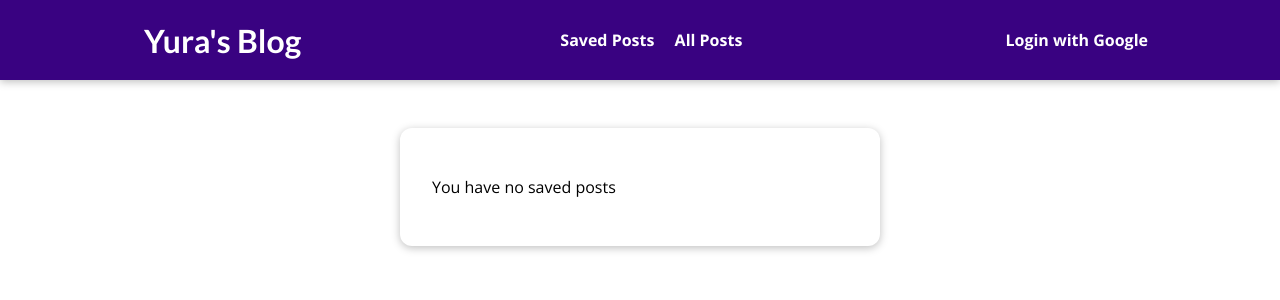
After one commit to YuraGavriley/personal-dev-blog, a Django app: page /read-later in a window 1280 px wide. The commit adds this page. Shown: the top 300 px of the page. Run offline with Django 4.2, Linux system fonts and the light colour scheme; some libraries are stand-ins or nearby versions.

Commit message:
Added read later feature via sessions

```diff
--- /dev/null
+++ b/main_app/static/main_app/read-later.css
@@ -0,0 +1,39 @@
+#main-navigation {
+    background-color: #390281;
+    box-shadow: 0 2px 8px rgba(0, 0, 0, 0.25);
+}
+
+#stored-posts {
+    margin: 8rem auto 3rem auto;
+    padding: 2rem;
+    border-radius: 12px;
+    box-shadow: 0 2px 8px rgba(0, 0, 0, 0.25);
+    background-color: white;
+    width: 90%;
+    max-width: 30rem;
+}
+
+#stored-posts ul {
+    list-style: none;
+    padding: 0;
+    margin: 0;
+}
+
+#stored-posts li {
+    margin: 1rem 0 ;
+}
+
+#stored-posts a{
+    display: block;
+    padding: 1rem;
+    width: 100%;
+    text-decoration: none;
+    border: 1px solid #ccc;
+    color: #1b1b1b;
+    font-weight: bold;
+}
+
+#stored-posts a:hover,
+#stored-posts a:active {
+    background-color: #ccc;
+}
--- /dev/null
+++ b/main_app/templates/main_app/read-later.html
@@ -0,0 +1,22 @@
+{% extends "base.html" %}
+{% load static %}
+{% block title %}
+    Saved Posts
+{% endblock %}
+
+{% block css_files %}
+<link rel="stylesheet" href="{% static "main_app/read-later.css" %}"
+{% endblock %}
+
+{% block content %}
+    <section id="stored-posts">
+        {% if not has_posts %}
+            <p>You have no saved posts</p>
+        {% endif %}
+        <ul>
+            {% for post in posts %}
+            <li><a href="{% url "single-post" post.slug %}">{{ post.title }}</a></li>
+            {% endfor %}
+        </ul>
+    </section>
+{% endblock %}
--- a/main_app/urls.py
+++ b/main_app/urls.py
@@ -6,5 +6,6 @@ urlpatterns = [
     path("logout", views.logout_view, name="logout"),
     path("posts", views.AllPostView.as_view(), name="all-posts"),
     path("posts/<slug:slug>", views.SinglePostView.as_view(), name="single-post"),
+    path("read-later", views.ReadLaterView.as_view(), name="read-later"),
 
 ]
--- a/main_app/views.py
+++ b/main_app/views.py
@@ -13,7 +13,6 @@ from django.contrib.auth import logout
 
 
 class StartingPageView(ListView):
-
     model = Post
     template_name = "main_app/index.html"
     ordering = ["-date"]
@@ -40,7 +39,7 @@ class SinglePostView(DetailView):
     def get_context_data(self, **kwargs):
         context = super().get_context_data(**kwargs)
         comments = Comment.objects.filter(post=self.object)
-        context['comments'] = comments
+        context['comments'] = comments.order_by("-date")
         context['comment_form'] = CommentForm()
         return context
 
@@ -58,10 +57,39 @@ class SinglePostView(DetailView):
 
             return HttpResponseRedirect(reverse("single-post", args=[slug]))
 
-        return render(request, "main_app/post-detail", context={
+        return render(request, "main_app/post-detail.html", context={
             "post": post,
-            "comments": post.comment.all().order_by("-date")
+            "comments": post.comments.all().order_by("-date")
             })
+
+
+class ReadLaterView(View):
+    def get(self, request):
+        stored_posts = request.session.get("stored_posts")
+        context = {}
+
+        if stored_posts is None:
+            context["posts"] = []
+        else:
+            context["posts"] = Post.objects.filter(slug__in=stored_posts)
+
+        return render(request, "main_app/read-later.html", context)
+
+    def post(self, request):
+        stored_posts = request.session.get("stored_posts")
+
+        if stored_posts is None:
+            stored_posts = []
+
+        post_slug = request.POST["post_slug"]
+
+        if post_slug not in stored_posts:
+            stored_posts.append(post_slug)
+
+        request.session["stored_posts"] = stored_posts
+
+        return HttpResponseRedirect(reverse("starting-page"))
+
 
 def logout_view(request):
     logout(request)
--- a/templates/base.html
+++ b/templates/base.html
@@ -14,7 +14,7 @@
     <header id="main-navigation">
         <h1><a href="{% url "starting-page" %}">Yura's Blog</a></h1>
         <nav>
-            <a href="">Stored Posts</a>
+            <a href="{% url "read-later" %}">Saved Posts</a>
             <a href="{% url "all-posts"%}">All Posts</a>
         </nav>
         <div>
```
Also changed, not shown: main_app/templates/main_app/post-detail.html (+9 -0 lines), db.sqlite3.
